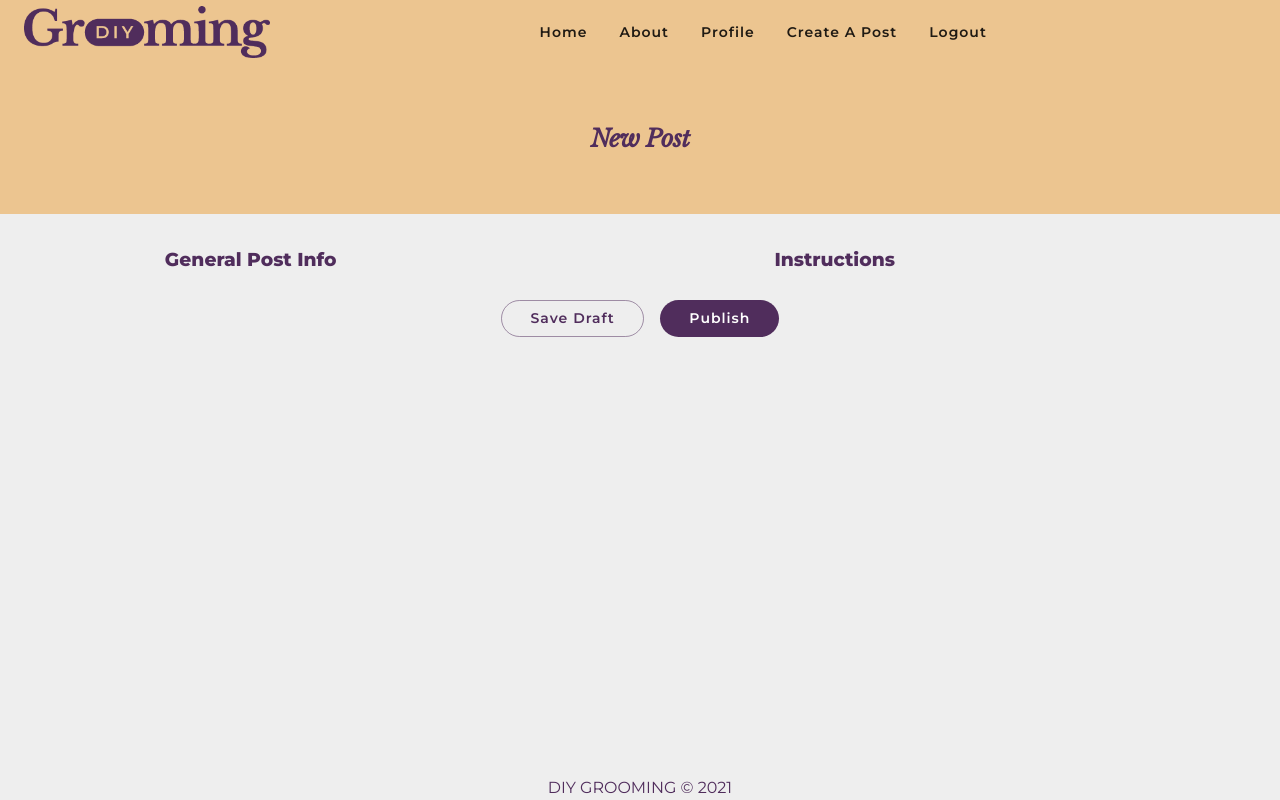
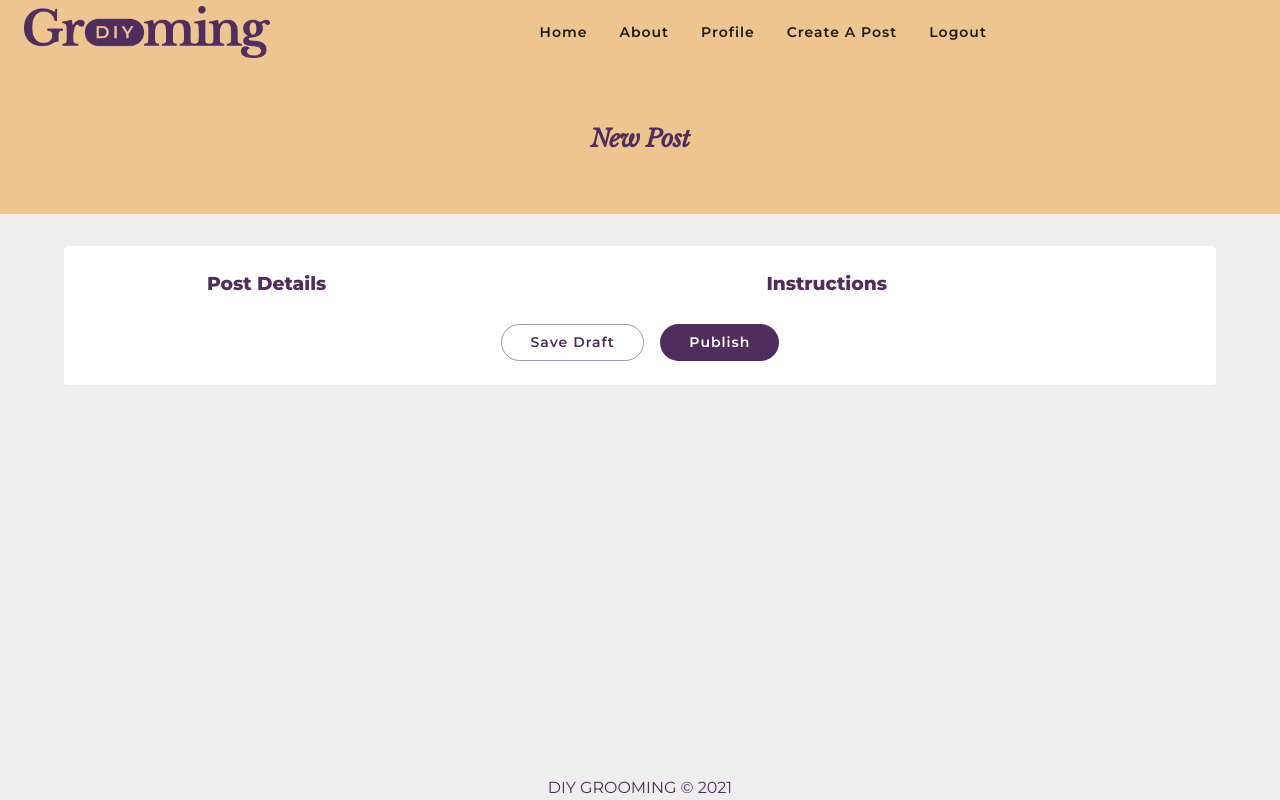
Before and after one commit to winny1212/client-frontend, a React (Create React App) app: page /posts/new in a window 1280 px wide. Built offline with nearby package versions, Linux system fonts and the light colour scheme.

Commit message:
Setup basic shared FormLayout and the basic components

```diff
--- /dev/null
+++ b/src/components/posts/forms/DetailsForm.js
@@ -0,0 +1,11 @@
+import React from 'react';
+
+function DetailsForm() {
+  return (
+    <>
+      <h3>Post Details</h3>
+    </>
+  );
+}
+
+export default DetailsForm;
--- a/src/components/posts/forms/PostForm.js
+++ b/src/components/posts/forms/PostForm.js
@@ -8,8 +8,10 @@ import Grid from '@mui/material/Grid';
 // import Box from '@mui/material/Box';
 // import Typography from '@mui/material/Typography';
 import Stack from '@mui/material/Stack';
-import Button from '@mui/material/Button';
+import Paper from '@mui/material/Paper';
 import { StyledBtn, StyledBtnOutlined } from '../../shared/StyledButtons';
+import DetailsForm from './DetailsForm';
+import FormLayout from '../../shared/FormLayout';
 
 // {_id, breed, dogSize, author, title, description, steps, image, likes, comments, createdAt}
 
@@ -24,6 +26,7 @@ const initialPostData = {
   steps: [],
   image: { before: '', after: '' },
   video: '',
+  createdAt: '',
 };
 
 function PostForm() {
@@ -31,12 +34,13 @@ function PostForm() {
   const [postData, setPostData] = useState(initialPostData);
   console.log(postData);
 
-  const handleSubmit = (e) => {
+  const handlePublish = (e) => {
     e.preventDefault();
+    console.log('Post Published!');
   };
 
   return (
-    <>
+    <FormLayout>
       <Grid
         container
         direction="row"
@@ -45,19 +49,21 @@ function PostForm() {
         justifyContent="center"
       >
         <Grid item xs={12} md={4}>
-          <h3>General Post Info</h3>
+          <DetailsForm />
         </Grid>
+
         <Grid item xs={12} md={8}>
           <StepsForm />
         </Grid>
+
         <Grid item xs={12} md={12}>
           <Stack spacing={2} direction="row" justifyContent="center">
             <StyledBtnOutlined>Save Draft</StyledBtnOutlined>
-            <StyledBtn>Publish</StyledBtn>
+            <StyledBtn onSubmit={handlePublish}>Publish</StyledBtn>
           </Stack>
         </Grid>
       </Grid>
-    </>
+    </FormLayout>
   );
 }
 
--- /dev/null
+++ b/src/components/shared/FormLayout.js
@@ -0,0 +1,17 @@
+// MUI
+import Box from '@mui/material/Box';
+import Paper from '@mui/material/Paper';
+
+const FormLayout = ({ children }) => {
+  return (
+    <>
+      <Paper elevation={0} sx={{ p: '1.5rem' }}>
+        <Box component="form" autoComplete="off" sx={{}}>
+          {children}
+        </Box>
+      </Paper>
+    </>
+  );
+};
+
+export default FormLayout;
```
Also changed, not shown: src/components/posts/forms/FormInput.js (deleted, +0 -11 lines), src/components/shared/FormInput.js (added, +11 -0 lines).
